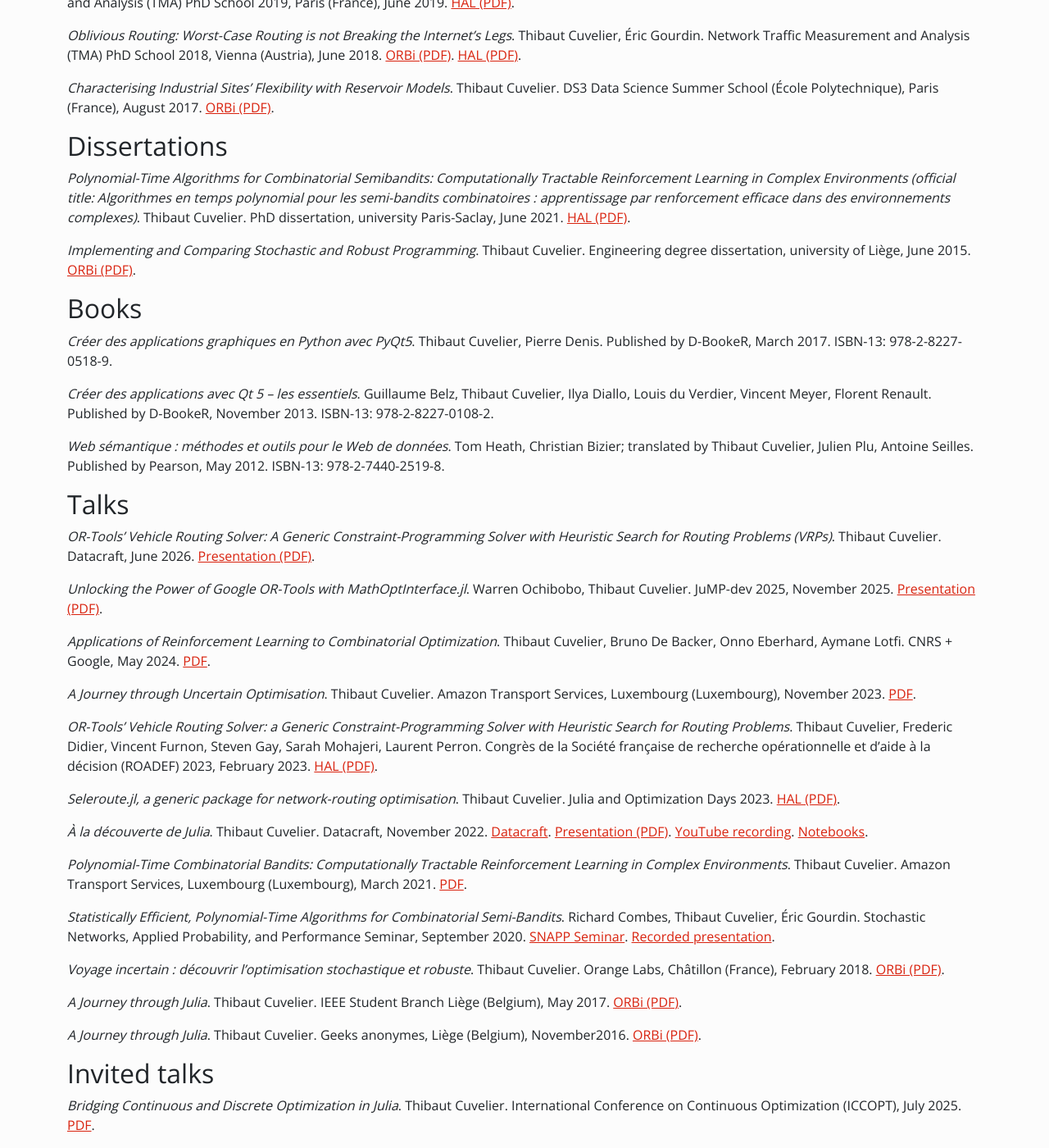
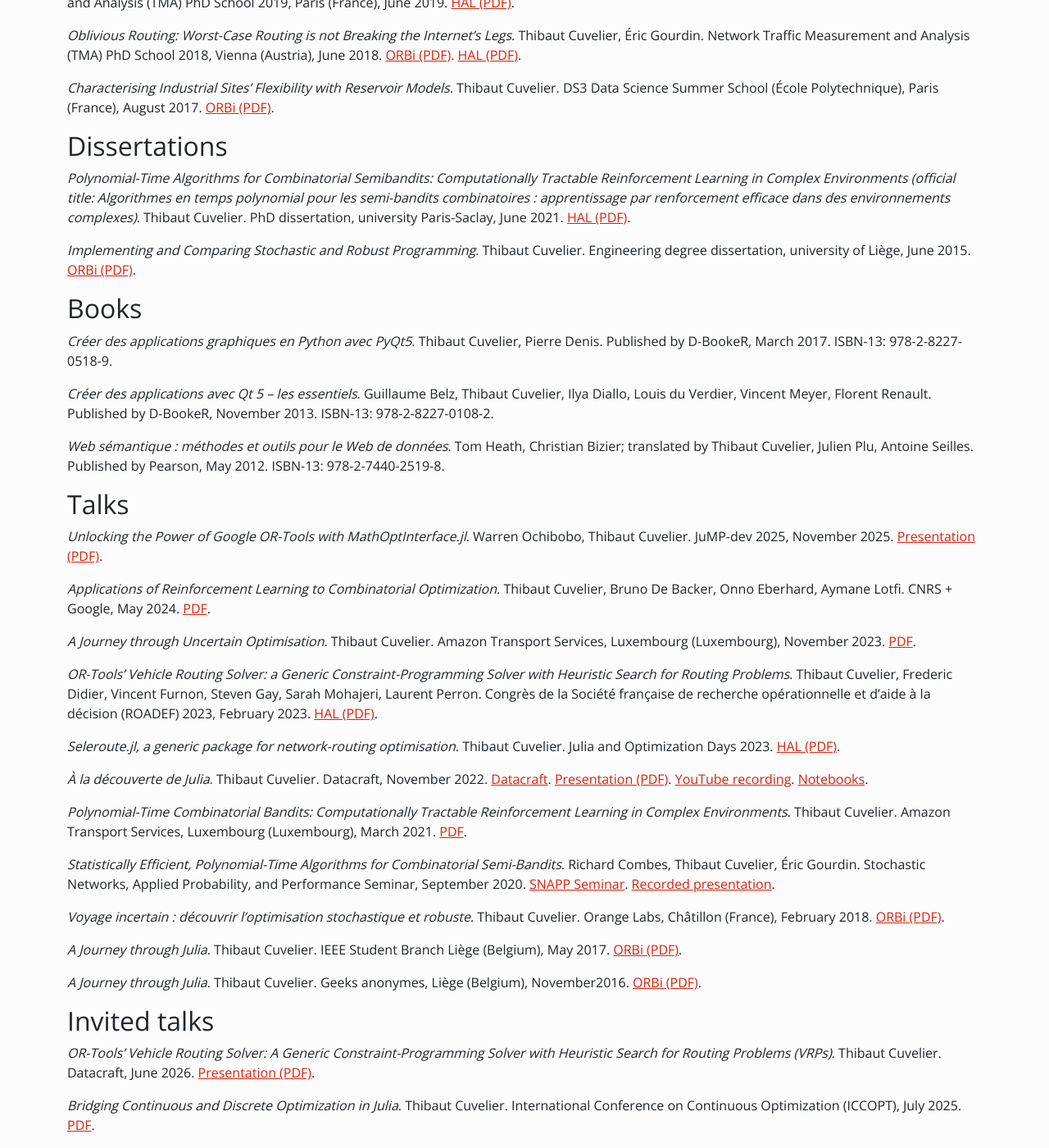
Before and after one commit to dourouc05/dourouc05.github.io, a Jekyll site: the page built from publications.md, in a window 1280 px wide and 1400 px high, scrolled down 2224 px. Shown: the whole window at 82% size. Built offline with Jekyll 4.4.1, drawn with Linux system fonts in a browser that asks for light colours; our own code applies the rules of GitHub Pages for plain Markdown files.

Commit message:
Update publications.md

```diff
--- a/publications.md
+++ b/publications.md
@@ -91,8 +91,6 @@ permalink: publications
 
 ## Talks {#talk}
 
-{% include reference.md key='ortools_datacraft2026' %}
-
 {% include reference.md key='ortools_jumpdev2025' %}
 
 {% include reference.md key='rl_or_cnrs2024' %}
@@ -117,4 +115,6 @@ permalink: publications
 
 ## Invited talks
 
+{% include reference.md key='ortools_datacraft2026' %}
+
 {% include reference.md key='julia_cp_iccopt2025' %}
```
